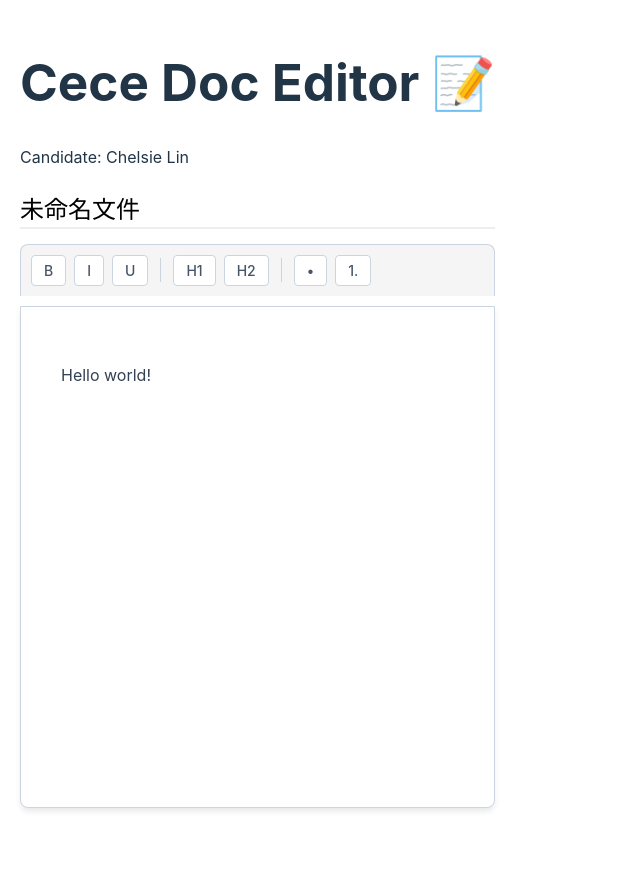
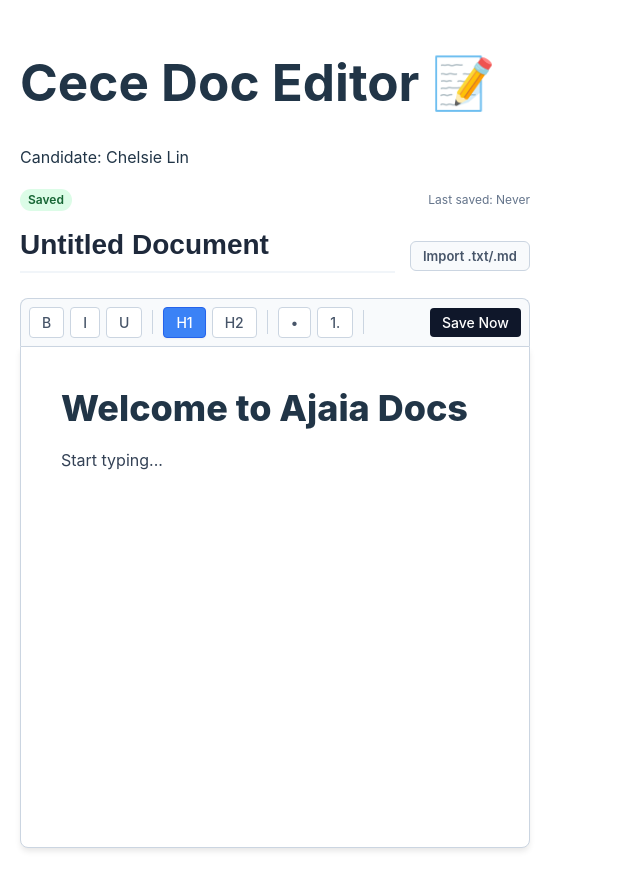
Before and after one commit to chillinxue/collab-doc-editor, a React (Vite) app: page / in a window 1280 px wide. Shown: the whole page, without its empty margins (0-640 px from the left). Before the commit the page ends 848 px from the top, so only its background shows below. Built offline with nearby package versions, Linux system fonts and the light colour scheme.

Commit message:
add : feature import txt

```diff
--- a/src/Editor.css
+++ b/src/Editor.css
@@ -118,3 +118,71 @@
 .tiptap ::selection {
     background-color: #bfdbfe;
 }
+
+.status-bar {
+    display: flex;
+    justify-content: space-between;
+    align-items: center;
+    font-size: 12px;
+    color: #64748b;
+    margin-bottom: 8px;
+}
+
+.status-badge {
+    padding: 2px 8px;
+    border-radius: 12px;
+    font-weight: 600;
+}
+
+.status-badge.saving {
+    background: #fef9c3;
+    color: #854d0e;
+}
+.status-badge.saved {
+    background: #dcfce7;
+    color: #166534;
+}
+.status-badge.unsaved {
+    background: #fee2e2;
+    color: #991b1b;
+}
+
+.manual-save-btn {
+    margin-left: auto;
+    background-color: #0f172a !important;
+    color: white !important;
+    border: none !important;
+}
+
+.manual-save-btn:hover {
+    background-color: #334155 !important;
+}
+
+.header-main {
+    display: flex;
+    align-items: center;
+    gap: 15px;
+    margin-bottom: 5px;
+}
+
+.import-btn {
+    background-color: #f8fafc;
+    border: 1px solid #cbd5e1;
+    padding: 6px 12px;
+    border-radius: 6px;
+    font-size: 13px;
+    cursor: pointer;
+    color: #475569;
+    font-weight: 600;
+    white-space: nowrap;
+}
+
+.import-btn:hover {
+    background-color: #e2e8f0;
+}
+
+/* Adjust the badge for the 'Imported' state */
+.status-badge.imported {
+    background: #dbeafe;
+    color: #1e40af;
+}
--- a/src/Editor.jsx
+++ b/src/Editor.jsx
@@ -1,27 +1,75 @@
-import { useState, useEffect } from 'react'; // add usestate
+import { useState, useEffect, useCallback, useRef } from 'react'; // Added useRef
 import { useEditor, EditorContent } from '@tiptap/react';
 import StarterKit from '@tiptap/starter-kit';
 import Underline from '@tiptap/extension-underline';
 import './Editor.css';
 
 const Editor = () => {
-    // ---rename ---
-    const [title, setTitle] = useState(localStorage.getItem('saved-title') || '未命名文件');
+    // --- State Management ---
+    const [title, setTitle] = useState(localStorage.getItem('saved-title') || 'Untitled Document');
+    const [saveStatus, setSaveStatus] = useState('Saved');
+    const [lastSaved, setLastSaved] = useState(localStorage.getItem('last-saved-time') || 'Never');
 
+    // --- Refs ---
+    const fileInputRef = useRef(null);
+
+    // --- Persistence Logic ---
+    const handleSave = useCallback((content, currentTitle) => {
+        setSaveStatus('Saving...');
+        setTimeout(() => {
+            localStorage.setItem('saved-doc', content);
+            localStorage.setItem('saved-title', currentTitle);
+            const now = new Date().toLocaleTimeString();
+            localStorage.setItem('last-saved-time', now);
+            setLastSaved(now);
+            setSaveStatus('Saved');
+        }, 500);
+    }, []);
+
+    // Sync title changes
     useEffect(() => {
+        setSaveStatus('Unsaved');
+        const timeout = setTimeout(() => {
             localStorage.setItem('saved-title', title);
+            setSaveStatus('Saved');
+        }, 1000);
+        return () => clearTimeout(timeout);
     }, [title]);
 
-    // --- TipTap ---
+    // --- File Upload Logic ---
+    const handleFileUpload = (event) => {
+        const file = event.target.files[0];
+        if (!file) return;
+
+        // Restriction check for Task 2
+        if (!file.name.endsWith('.txt') && !file.name.endsWith('.md')) {
+            alert('Unsupported file type. Please use .txt or .md');
+            return;
+        }
+
+        const reader = new FileReader();
+        reader.onload = (e) => {
+            const content = e.target.result;
+            if (editor) {
+                // Update editor content
+                editor.commands.setContent(content);
+                // Update title based on filename (removing extension)
+                const newTitle = file.name.replace(/\.[^/.]+$/, '');
+                setTitle(newTitle);
+                setSaveStatus('Imported');
+            }
+        };
+        reader.readAsText(file);
+    };
+
+    // --- TipTap Initialization ---
     const editor = useEditor({
-        extensions: [
-            StarterKit,
-            Underline, // underline
-        ],
-        content: localStorage.getItem('saved-doc') || '<p>Hello world!</p>',
+        extensions: [StarterKit, Underline],
+        content: localStorage.getItem('saved-doc') || '<h1>Welcome to Ajaia Docs</h1><p>Start typing...</p>',
         onUpdate: ({ editor }) => {
+            setSaveStatus('Unsaved');
             const html = editor.getHTML();
-            localStorage.setItem('saved-doc', html);
+            handleSave(html, title);
         },
     });
 
@@ -30,40 +78,44 @@ const Editor = () => {
     const isBtnActive = (name, attrs = {}) => (editor.isActive(name, attrs) ? 'active-btn' : '');
 
     return (
-        <div className='editor-wrapper' style={{ maxWidth: '800px', margin: '20px auto' }}>
-            {/*(Rename) */}
-            <div className='title-container' style={{ marginBottom: '15px' }}>
+        <div className='editor-wrapper'>
+            {/* Status Bar */}
+            <div className='status-bar'>
+                <span className={`status-badge ${saveStatus.toLowerCase().replace('...', '').replace(' ', '-')}`}>
+                    {saveStatus}
+                </span>
+                <span className='last-saved'>Last saved: {lastSaved}</span>
+            </div>
+
+            {/* Title & Import Section */}
+            <div className='header-main'>
+                <div className='title-container' style={{ flex: 1 }}>
                     <input
+                        className='title-input'
                         type='text'
                         value={title}
                         onChange={(e) => setTitle(e.target.value)}
-                    style={{
-                        fontSize: '24px',
-                        fontWeight: 'bold',
-                        border: 'none',
-                        outline: 'none',
-                        width: '100%',
-                        padding: '5px 0',
-                        borderBottom: '2px solid #eee',
-                    }}
-                    placeholder='add file name'
+                        placeholder='Enter document title...'
                     />
                 </div>
 
-            {/* Toolbar*/}
-            <div
-                className='toolbar'
-                style={{
-                    marginBottom: '10px',
-                    display: 'flex',
-                    gap: '8px',
-                    flexWrap: 'wrap',
-                    padding: '10px',
-                    background: '#f5f5f5',
-                    borderRadius: '8px 8px 0 0',
-                }}
-            >
-                {/* Text format */}
+                {/* Hidden File Input & Custom Button */}
+                <div className='import-action'>
+                    <input
+                        type='file'
+                        ref={fileInputRef}
+                        onChange={handleFileUpload}
+                        accept='.txt,.md'
+                        style={{ display: 'none' }}
+                    />
+                    <button className='import-btn' onClick={() => fileInputRef.current.click()}>
+                        Import .txt/.md
+                    </button>
+                </div>
+            </div>
+
+            {/* Toolbar */}
+            <div className='toolbar'>
                 <button onClick={() => editor.chain().focus().toggleBold().run()} className={isBtnActive('bold')}>
                     B
                 </button>
@@ -76,10 +128,7 @@ const Editor = () => {
                 >
                     U
                 </button>
-
                 <div className='divider' />
-
-                {/* Headings */}
                 <button
                     onClick={() => editor.chain().focus().toggleHeading({ level: 1 }).run()}
                     className={isBtnActive('heading', { level: 1 })}
@@ -92,10 +141,7 @@ const Editor = () => {
                 >
                     H2
                 </button>
-
                 <div className='divider' />
-
-                {/* Lists */}
                 <button
                     onClick={() => editor.chain().focus().toggleBulletList().run()}
                     className={isBtnActive('bulletList')}
@@ -108,9 +154,13 @@ const Editor = () => {
                 >
                     1.
                 </button>
+                <div className='divider' />
+                <button className='manual-save-btn' onClick={() => handleSave(editor.getHTML(), title)}>
+                    Save Now
+                </button>
             </div>
 
-            {/* edit */}
+            {/* Editor Area */}
             <div className='tiptap-editor'>
                 <EditorContent editor={editor} />
             </div>
```
Lines whose indentation alone changed are shown as unchanged.
